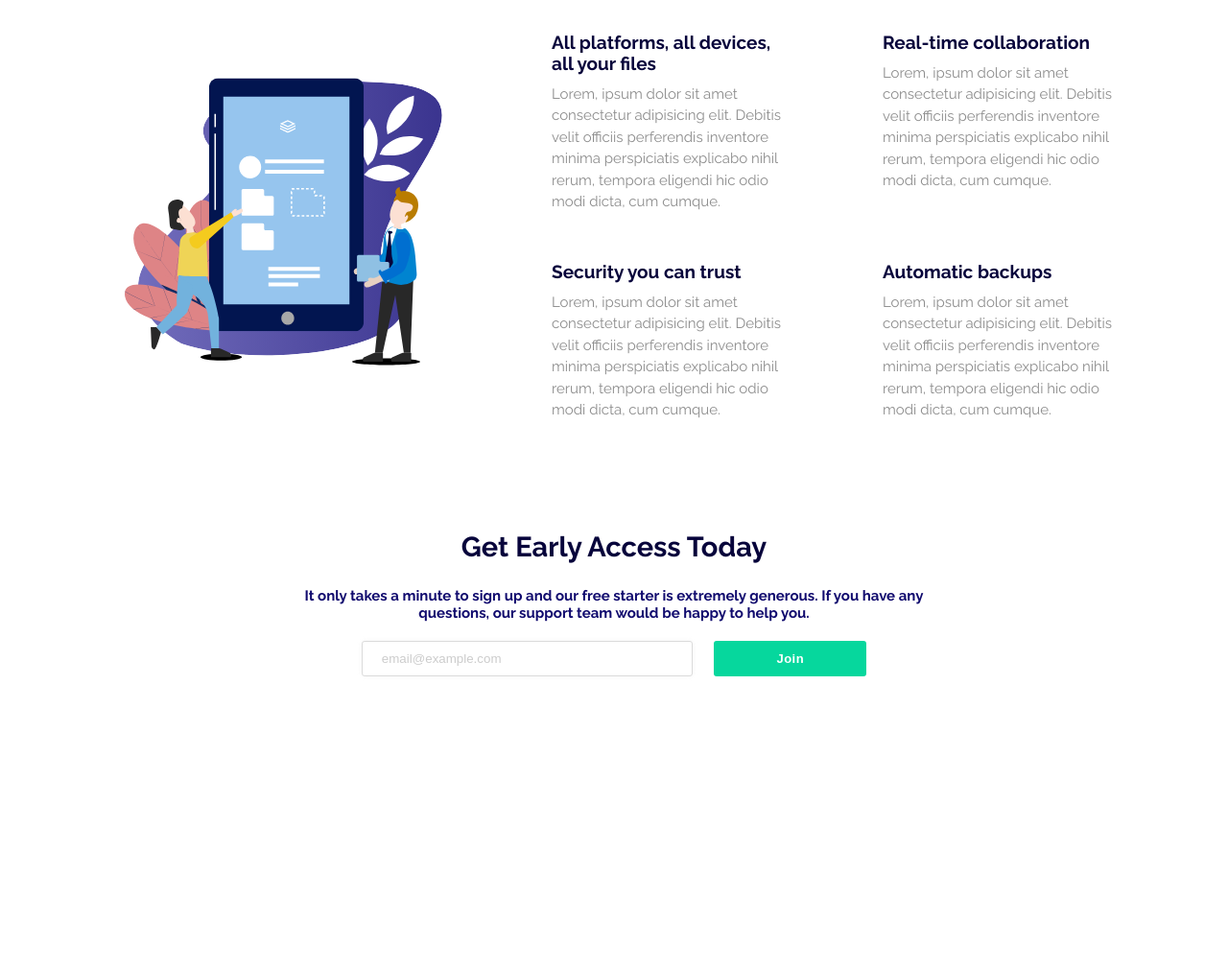
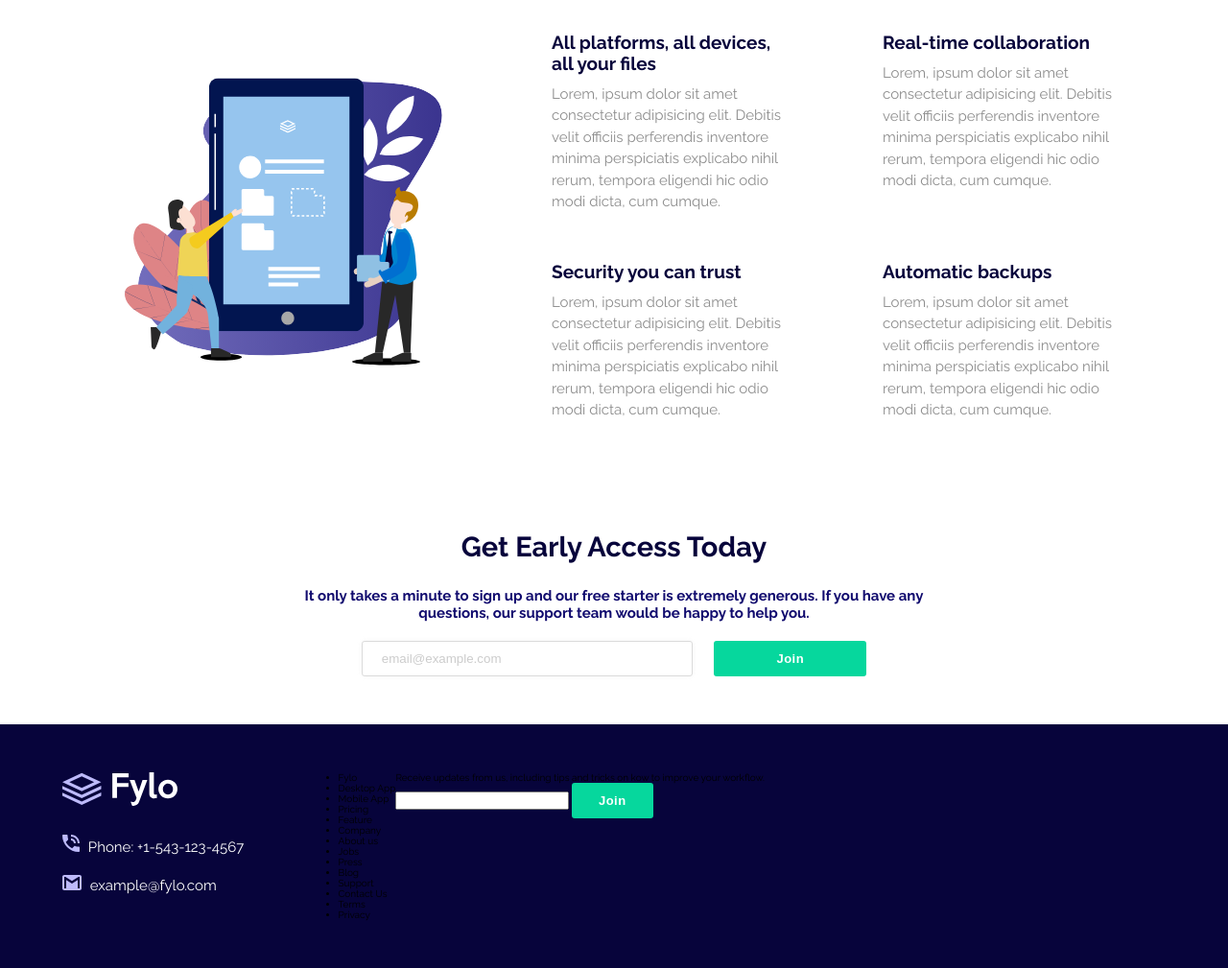
Before and after one commit to Tomekzako/Fylo, a website: page index.html in a window 1280 px wide. Shown: the part 941-1950 px from the top of the page at 96% size. Before the commit the page ends 1696 px from the top, so only its background shows below. Drawn offline with Linux system fonts and the light colour scheme.

Commit message:
footer contact

```diff
--- a/index.html
+++ b/index.html
@@ -69,6 +69,48 @@
             </div>
         </section>
     </div>
+    <footer class="footer">
+        <div class="flex-container">
+            <div class="footer__contact">
+                <img src="images/logo.svg" alt="logo" class="footer__contact--logo">
+                <a href="tel:15431234567">
+                    <img src="images/icon-phone.svg" alt="icon-phone">
+                    <span>Phone: +1-543-123-4567</span>
+                </a>
+                <a href="mailto:example@fylo.com">
+                    <img src="images/icon-email.svg" alt="icon-email">
+                    <span>example@fylo.com</span>
+                </a>
+            </div>
+            <div class="footer__more">
+                <ul>
+                    <li>Fylo</li>
+                    <li>Desktop App</li>
+                    <li>Mobile App</li>
+                    <li>Pricing</li>
+                    <li>Feature</li>
+                </ul>
+                <ul>
+                    <li>Company</li>
+                    <li>About us</li>
+                    <li>Jobs</li>
+                    <li>Press</li>
+                    <li>Blog</li>
+                </ul>
+                <ul>
+                    <li>Support</li>
+                    <li>Contact Us</li>
+                    <li>Terms</li>
+                    <li>Privacy</li>
+                </ul>
+            </div>
+            <form action="#" class="footer__form">
+                <p>Receive updates from us, including tips and tricks on kow to improve your workflow.</p>
+                <input type="text">
+                <button class="btn-main">Join</button>
+            </form>
+        </div>
+    </footer>
 </body>
 
 </html>
--- a/scss/style.scss
+++ b/scss/style.scss
@@ -198,3 +198,31 @@
     }
   }
 }
+
+
+.footer {
+  padding: 5rem 0;
+  background-color: #07043b;
+
+  &__contact {
+    flex: 0 0 25%;
+    display: flex;
+    flex-direction: column;
+    align-items: flex-start;
+
+    &--logo {
+      margin-bottom: 2rem;
+    }
+
+    a {
+      color: #fff;
+      padding: 1rem 0;
+      text-decoration: none;
+      font-size: 1.5rem;
+
+      span {
+        margin-left: .5rem;
+      }
+    }
+  }
+}
```
Also changed, not shown: css/style.css.
